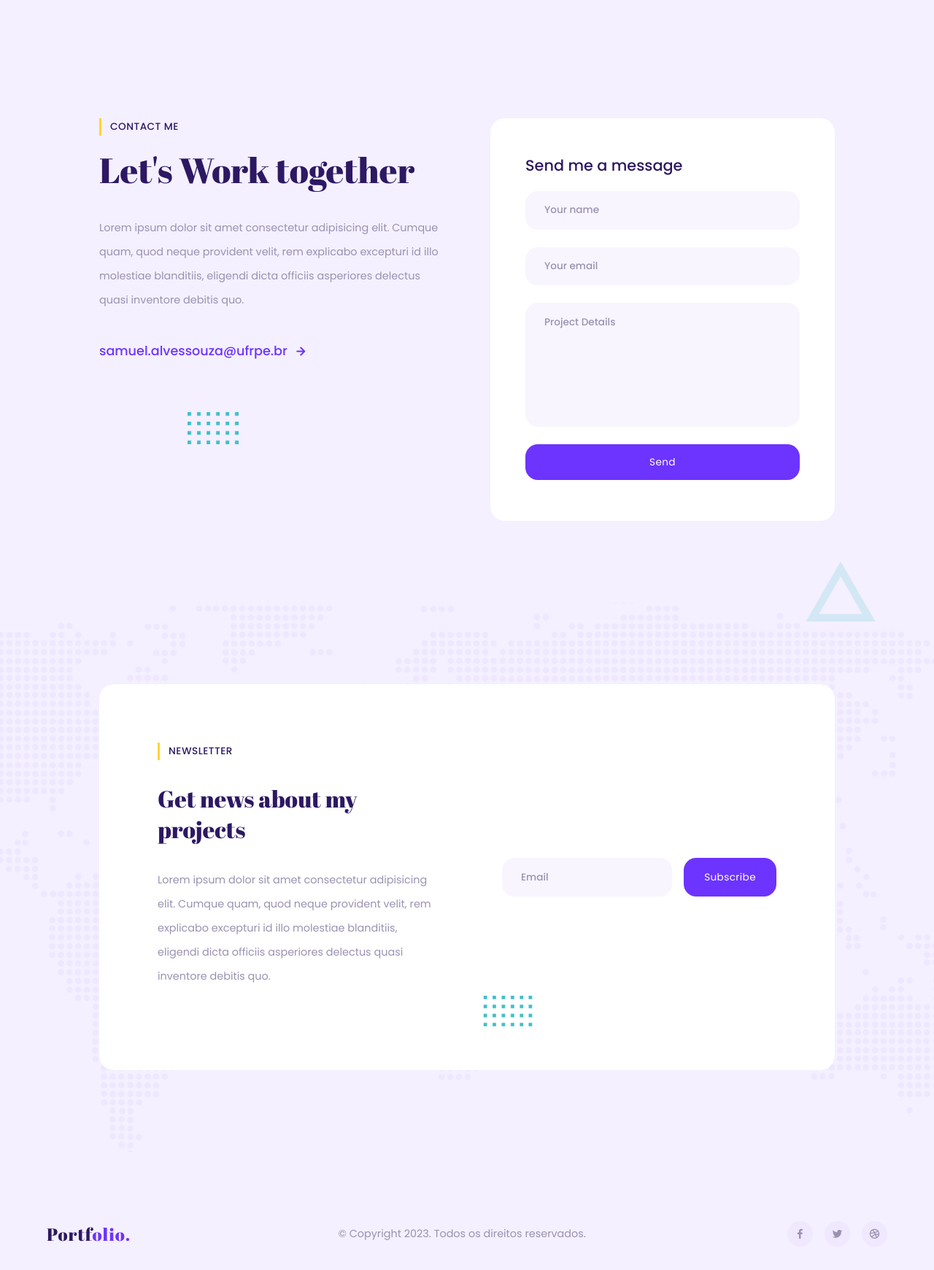
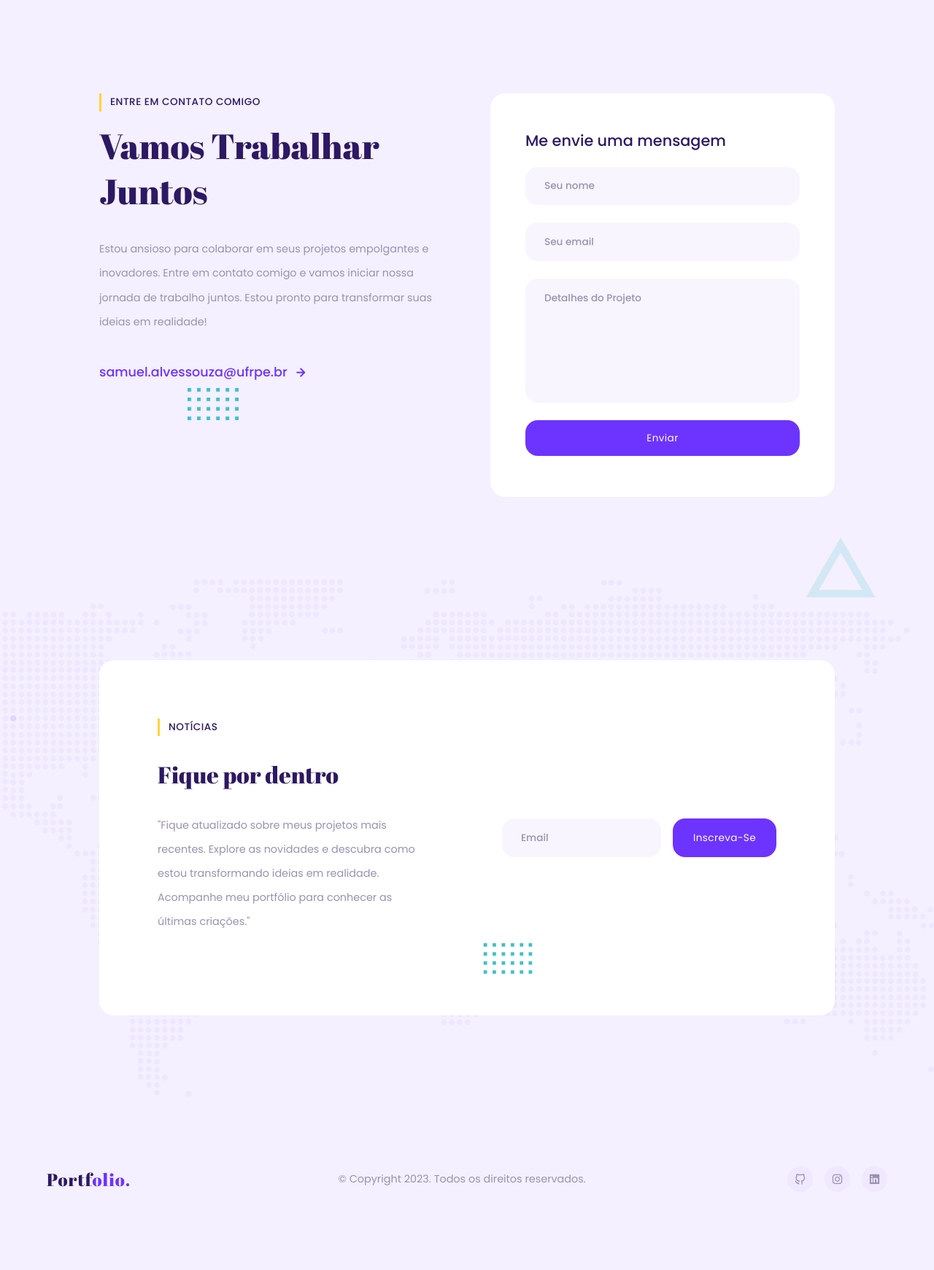
Before and after one commit to samuelalvesdev/portfolio, a plain HTML site: page index.html in a window 1280 px wide. Shown: the part 5380-7121 px from the top of the page at 73% size. Drawn offline with nearby package versions, Linux system fonts and the light colour scheme.

Commit message:
atualizações do projeto

```diff
--- a/index.html
+++ b/index.html
@@ -683,36 +683,36 @@
               <div class="client">
                 <img src="./assets/testi1.png" alt="">
                 <div class="client-info">
-                  <h4>Kelly Williams</h4>
+                  <h4>Ana Paula</h4>
                   <h5>Executive Officer <a href="#">@ABEnergy</a></h5>
                 </div>
               </div>
               <q class="text">
-                Lorem ipsum dolor sit amet consectetur adipisicing elit. Cumque quam, quod neque provident velit, rem explicabo excepturi id illo molestiae blanditiis, eligendi dicta officiis asperiores delectus quasi inventore debitis quo.
+              O serviço prestado foi excepcional! O desenvolvedor entregou uma solução personalizada que superou nossas expectativas. Estamos muito satisfeitos e ansiosos para futuras colaborações.
               </q>
               </div>
               <div class="swiper-slide">
                 <div class="client">
                   <img src="./assets/testi2.png" alt="">
                   <div class="client-info">
-                    <h4>Witold Gislenus</h4>
+                    <h4>Diogo Rubens</h4>
                     <h5>CEO of  <a href="#">@Eco_Focus</a></h5>
                   </div>
                 </div>
                 <q class="text">
-                  Lorem ipsum dolor sit amet consectetur adipisicing elit. Cumque quam, quod neque provident velit, rem explicabo excepturi id illo molestiae blanditiis, eligendi dicta officiis asperiores delectus quasi inventore debitis quo.
+                Ficamos impressionados com a qualidade do trabalho entregue. O desenvolvedor demonstrou grande expertise e compromisso em atender às nossas necessidades. Definitivamente, recomendamos seus serviços.
                 </q>
               </div>
               <div class="swiper-slide">
                 <div class="client">
                   <img src="./assets/testi3.png" alt="">
                   <div class="client-info">
-                    <h4>Ben Dennis</h4>
+                    <h4>Marcos Fonseca</h4>
                     <h5>Software Engineer<a href="#">@Epic_Dev</a></h5>
                   </div>
                 </div>
                 <q class="text">
-                  Lorem ipsum dolor sit amet consectetur adipisicing elit. Cumque quam, quod neque provident velit, rem explicabo excepturi id illo molestiae blanditiis, eligendi dicta officiis asperiores delectus quasi inventore debitis quo.
+                O desenvolvedor foi incrível! Ele não apenas entregou um software de alta qualidade, mas também manteve uma comunicação transparente e cumpriu os prazos. Estamos extremamente felizes com o resultado final.
                 </q>
               </div>
             </div>
@@ -720,8 +720,8 @@
           </div>
 
           <div class="testimonials-title">
-            <h3 class="sub-heading">Testimonials</h3>
-            <h1 class="heading">Hear from my clients</h1>
+            <h3 class="sub-heading">Depoimentos</h3>
+            <h1 class="heading">Depoimentos dos meus clientes</h1>
           </div>
         </div>
 
@@ -732,20 +732,20 @@
         <div class="container">
           <img src="./assets/square2.png" class="shape square">
           <div class="contact-info">
-            <h3 class="sub-heading">Contact me</h3>
-            <h1 class="heading">Let's Work together</h1>
+            <h3 class="sub-heading">Entre em Contato comigo</h3>
+            <h1 class="heading">Vamos Trabalhar Juntos</h1>
             <p class="text">
-              Lorem ipsum dolor sit amet consectetur adipisicing elit. Cumque quam, quod neque provident velit, rem explicabo excepturi id illo molestiae blanditiis, eligendi dicta officiis asperiores delectus quasi inventore debitis quo.
+              Estou ansioso para colaborar em seus projetos empolgantes e inovadores. Entre em contato comigo e vamos iniciar nossa jornada de trabalho juntos. Estou pronto para transformar suas ideias em realidade!
             </p>
             <a href="mailto:samuel.alvessouza@ufrpe.br" class="mail">samuel.alvessouza@ufrpe.br <i class="uil uil-arrow-right"></i></a>
           </div>
 
           <form action="index.html" class="contact-form">
-            <h3>Send me a message</h3>
-            <input type="text" class="form-input" placeholder="Your name" required>
-            <input type="email" class="form-input" placeholder="Your email" required>
-            <textarea placeholder="Project Details" class="form-input" required></textarea>
-            <input type="submit" value="Send" class="btn">
+            <h3>Me envie uma mensagem</h3>
+            <input type="text" class="form-input" placeholder="Seu nome" required>
+            <input type="email" class="form-input" placeholder="Seu email" required>
+            <textarea placeholder="Detalhes do Projeto" class="form-input" required></textarea>
+            <input type="submit" value="Enviar" class="btn">
           </form>
         </div>
       </section>
@@ -756,17 +756,14 @@
           <div class="sub-box">
             <img src="./assets/square2.png" class="shape square">
             <div class="sub-info">
-              <h3 class="sub-heading">NewsLetter</h3>
-              <h1 class="heading">Get news about my projects</h1>
-              <p class="text">Lorem ipsum dolor sit amet consectetur adipisicing elit.
-                Cumque quam, quod neque provident velit, rem explicabo excepturi id illo
-                molestiae blanditiis, eligendi dicta officiis asperiores delectus quasi
-                inventore debitis quo.
+              <h3 class="sub-heading">Notícias</h3>
+              <h1 class="heading">Fique por dentro</h1>
+              <p class="text">"Fique atualizado sobre meus projetos mais recentes. Explore as novidades e descubra como estou transformando ideias em realidade. Acompanhe meu portfólio para conhecer as últimas criações."
               </p>
             </div>
             <form action="index.html">
               <input type="email"  class="form-input" placeholder="Email" required>
-              <input type="submit" class="btn" value="Subscribe">
+              <input type="submit" class="btn" value="Inscreva-se">
             </form>
 
           </div>
@@ -781,17 +778,17 @@
         <p class="text">&copy; Copyright 2023. Todos os direitos reservados.</p>
         <ul class="social-media">
           <li>
-            <a href="#" class="social-link">
-              <i class="uil uil-facebook-f"></i>
+            <a href="https://github.com/samuelalvesdev" target="_blank" class="social-link">
+              <i class="uil uil-github-alt"></i>
             </a>
           </li>
           <li>
-            <a href="#" class="social-link">
-              <i class="uil uil-twitter"></i>
+            <a href="https://www.instagram.com/_smueelx/" target="_blank" class="social-link">
+              <i class="uil uil-instagram"></i>
             </a>
           <li>
-            <a href="#" class="social-link">
-              <i class="uil uil-dribbble"></i>
+            <a href="https://www.linkedin.com/in/samuel-alves-96813620b/" target="_blank" class="social-link">
+              <i class="uil uil-linkedin"></i>
             </a>
           </li>
         </ul>
```
